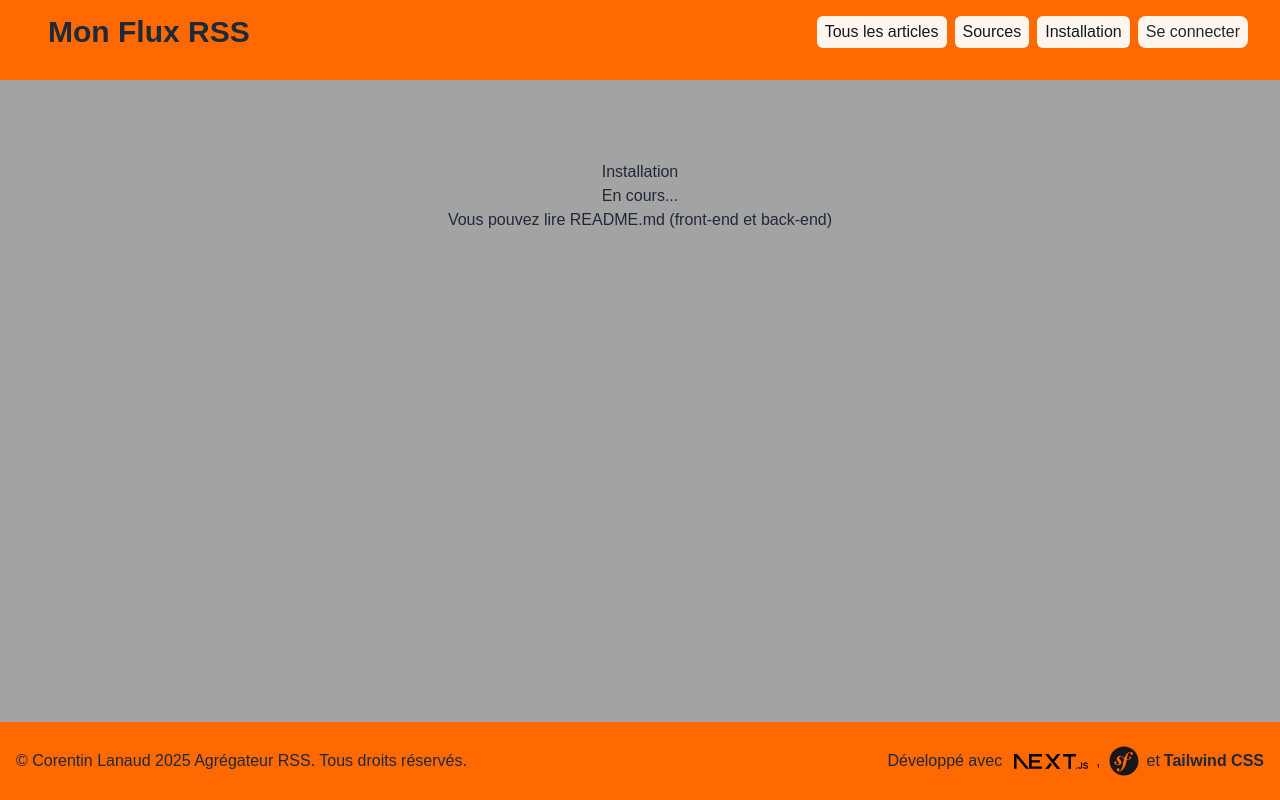
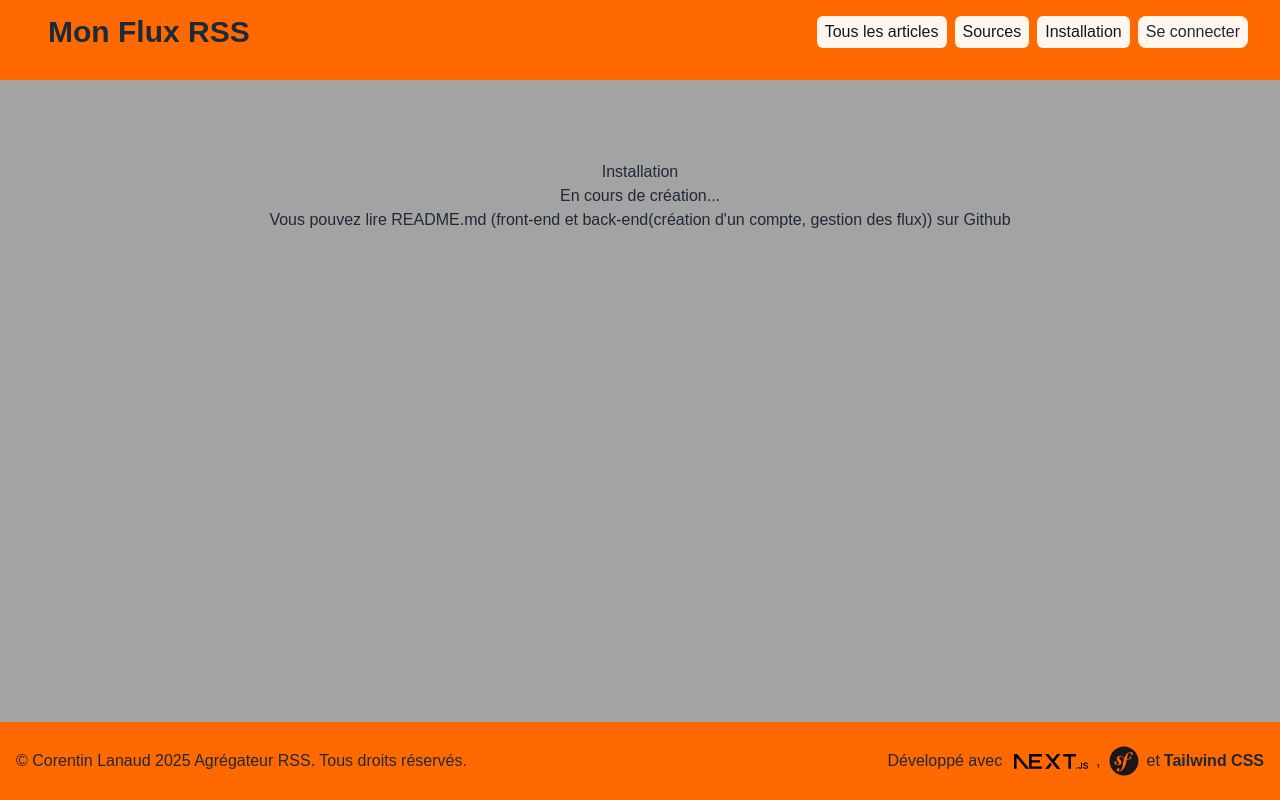
Before and after one commit to Corentin88/MonFluxRSS, a Next.js app in the folder frontend/: page /installation in a window 1280 px wide. Built offline with nearby package versions, Linux system fonts and the light colour scheme.

Commit message:
Fix page installation

```diff
--- a/frontend/src/app/installation/page.js
+++ b/frontend/src/app/installation/page.js
@@ -9,8 +9,8 @@ export default function Installation() {
     return (
       <div className="mt-20 flex flex-col items-center justify-center w-full px-4">
         <h1>Installation</h1>
-        <p>En cours...</p>
-        <p>Vous pouvez lire README.md (front-end et back-end)</p>
+        <p>En cours de création...</p>
+        <p>Vous pouvez lire README.md (front-end et back-end(création d'un compte, gestion des flux)) sur Github</p>
       </div>
     );
 
```
